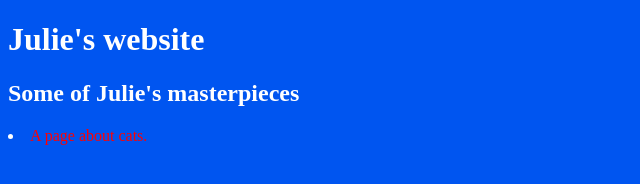
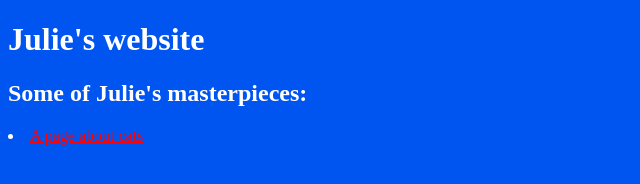
Before and after one commit to skolnikskolnik/skolnikskolnik.github.io, a plain HTML site: page index.html in a window 1280 px wide. Shown: the full height of the page, 0-640 px from the left. Drawn offline with Linux system fonts and the light colour scheme.

Commit message:
got the hyperlink working

```diff
--- a/index.html
+++ b/index.html
@@ -8,9 +8,9 @@
 </head>
 <body>
     <h1>Julie's website</h1>
-    <h2>Some of Julie's masterpieces</h2>
+    <h2>Some of Julie's masterpieces:</h2>
     <u1>
-        <li> <a ref="https://skolnikskolnik.github.io/catsarethebest/">A page about cats.</a> </li>
+        <li> <a href="https://skolnikskolnik.github.io/catsarethebest/">A page about cats</a></li>
     </u1>
 </body>
 </html>
```
